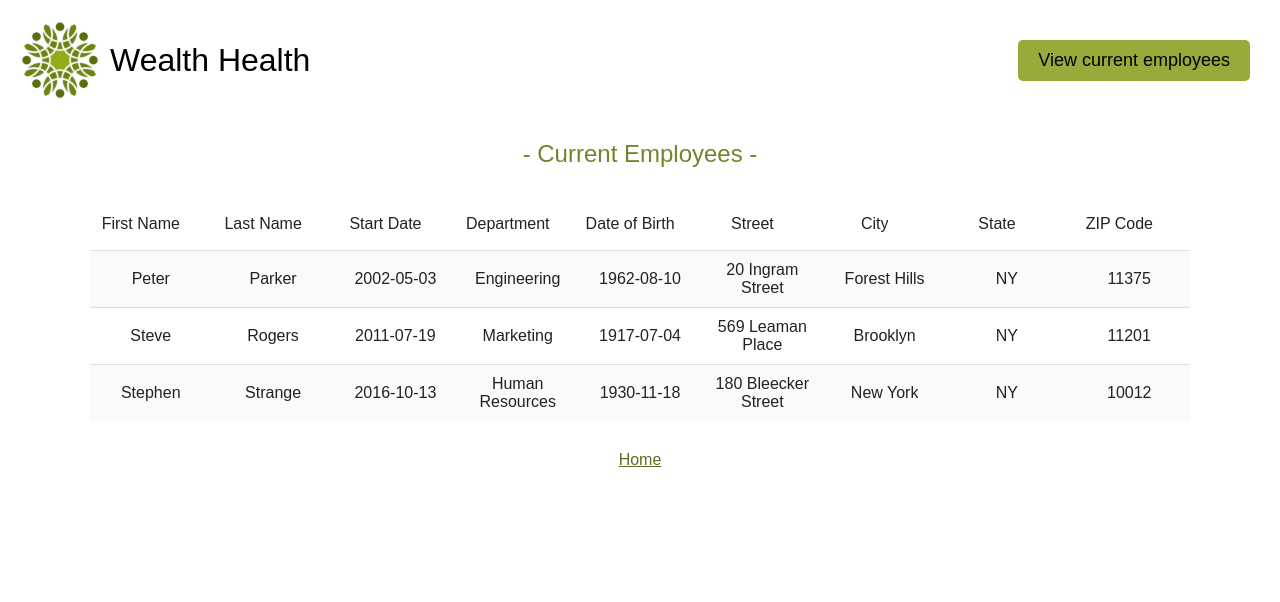
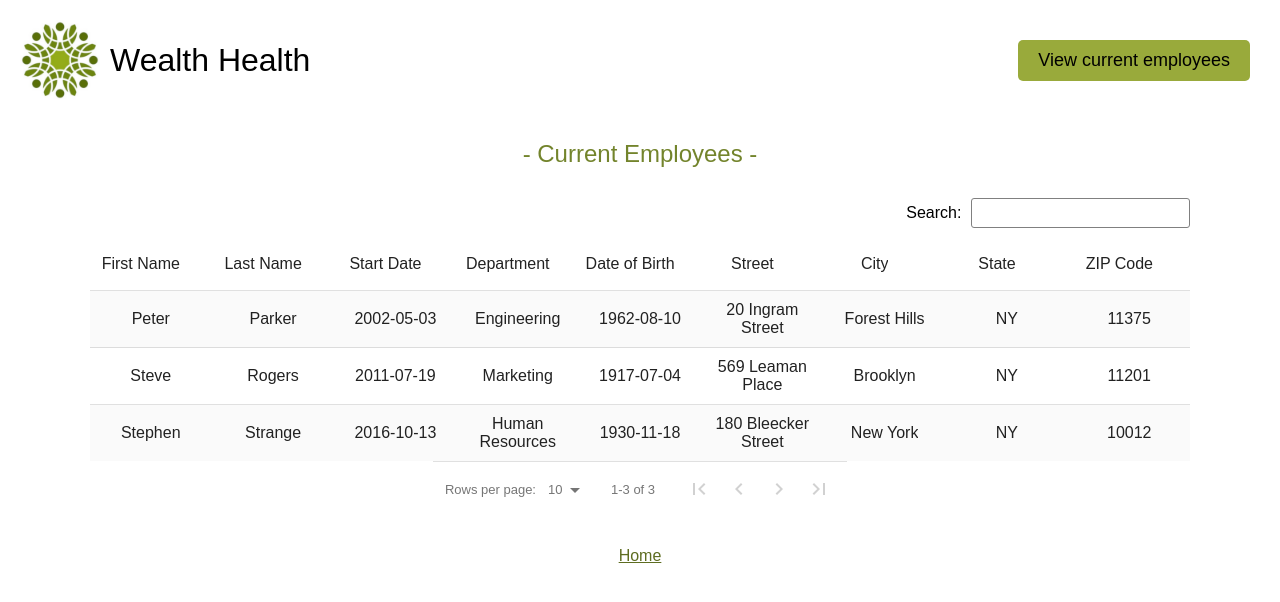
Before and after one commit to aurelianeg/wealthhealth, a React (Create React App) app: page /employee-list in a window 1280 px wide. Shown: the top 602 px of the page. Built offline with nearby package versions, Linux system fonts and the light colour scheme.

Commit message:
Add table pagination and filtering

```diff
--- a/src/pages/EmployeeList/EmployeeList.css
+++ b/src/pages/EmployeeList/EmployeeList.css
@@ -11,6 +11,34 @@
    margin-bottom: 30px;
 }
 
+.list_search_wrapper {
+   width: 100%;
+   margin-bottom: 10px;
+   display: flex;
+   justify-content: flex-end;
+   align-items: center;
+}
+
+.list_search_label {
+   margin-right: 10px;
+}
+
+.list_search_input {
+   box-sizing: border-box;
+   height: 30px;
+   padding-left: 5px;
+   padding-right: 5px;
+   font-family: var(--font-family);
+   font-size: 16px;
+   border: 1px solid var(--grey-color);
+   border-radius: 3px;
+}
+
+.list_search_input:focus {
+   outline: none !important;
+   border-color: var(--primary-color);
+}
+
 .list_link {
    font-weight: 500;
    color: var(--tertiary-color);
--- a/src/pages/EmployeeList/EmployeeList.jsx
+++ b/src/pages/EmployeeList/EmployeeList.jsx
@@ -1,4 +1,4 @@
-import React from 'react';
+import React, { useState } from 'react';
 import DataTable from 'react-data-table-component';
 import { useSelector } from 'react-redux';
 import { Link } from 'react-router-dom';
@@ -100,16 +100,47 @@ function EmployeeList() {
       },
    };
 
+   // Filter employees with search bar
+   const [searchText, setSearchText] = useState('');
+
+   const toggleSearch = (e) => {
+      setSearchText(e.target.value);
+   };
+
+   const filteredEmployees = [];
+   for (let employee of employees) {
+      // If search text is included in at least one of the employee properties, isSearchInEmployeeValues is true
+      // and the employee is added to the filtered employees
+      let isSearchInEmployeeValues = Object.values(employee).some((value) =>
+         value.toLowerCase().includes(searchText)
+      );
+      if (isSearchInEmployeeValues) {
+         filteredEmployees.push(employee);
+      }
+   }
+
    return (
       <main className="list_wrapper">
          <h2 className="list_title">- Current Employees -</h2>
+         <div className="list_search_wrapper">
+            <label className="list_search_label" htmlFor="list_search_input">
+               Search:
+            </label>
+            <input
+               className="list_search_input"
+               type="text"
+               id="list_search_input"
+               onChange={toggleSearch}
+            />
+         </div>
          <DataTable
             className="list_table"
             columns={tableColumns}
-            data={employees}
+            data={searchText === '' ? employees : filteredEmployees}
             striped={true}
             highlightOnHover={true}
             customStyles={listTableStyles}
+            pagination={true}
          />
          <Link className="list_link" to="/">
             Home
```
